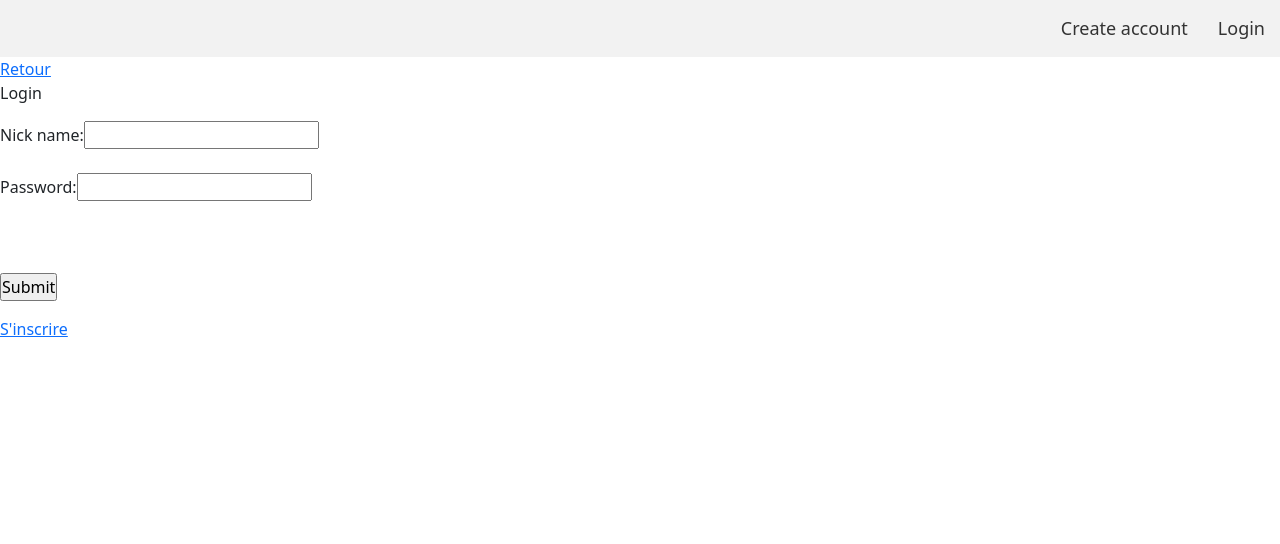
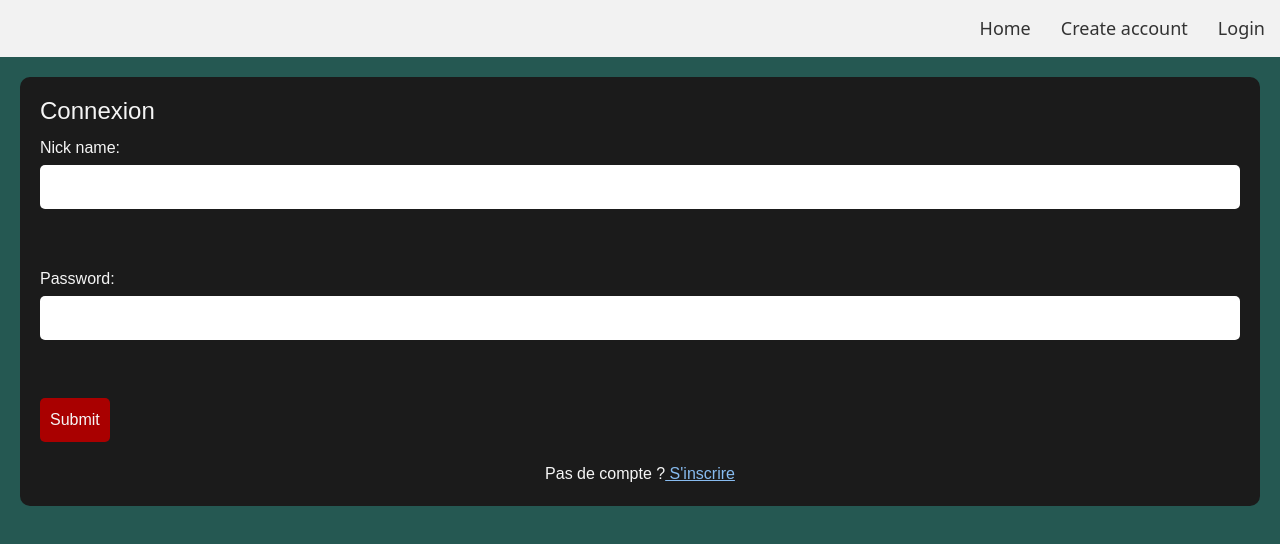
Before and after one commit to Cocancels/hackaton-nodejs, a React (Create React App) app in the folder frontend/: page / in a window 1280 px wide. Shown: the top 544 px of the page. Built offline with nearby package versions, Linux system fonts and the light colour scheme; no server answers.

Commit message:
style inscription connexion

```diff
--- a/frontend/src/components/NavBar/NavBar.tsx
+++ b/frontend/src/components/NavBar/NavBar.tsx
@@ -43,6 +43,9 @@ const NavBar = () => {
         ) : (
           <>
             <li>
+              <Link to="/">Home</Link>
+            </li>
+            <li>
               <Link to="/character">Create account</Link>
             </li>
             <li>
--- a/frontend/src/components/User/CreateUserForm.tsx
+++ b/frontend/src/components/User/CreateUserForm.tsx
@@ -1,23 +1,28 @@
-import {useEffect, useState} from "react";
+import { useEffect, useState } from "react";
 import { Link } from "react-router-dom";
+import "./LoginForm.css";
+
 const CreateUserForm = () => {
   const [firstName, setFirstName] = useState("");
   const [lastName, setLastName] = useState("");
   const [nickName, setNickName] = useState("");
   const [password, setPassword] = useState("");
   const [house, setHouse] = useState(1);
-  const [housesChoices, setHousesChoices] = useState([{id : 0, name : ""}]);
+  const [housesChoices, setHousesChoices] = useState([{ id: 0, name: "" }]);
   const [errorMessage, setErrorMessage] = useState("");
   const [displayLoginContainer, setDisplayLoginContainer] = useState(false);
-  const [registeredUser, setRegisteredUser] = useState({house : {name : ''}, name : ''});
+  const [registeredUser, setRegisteredUser] = useState({
+    house: { name: "" },
+    name: "",
+  });
 
-  const createUserOnExternalApi = () =>{
+  const createUserOnExternalApi = () => {
     //registration on external api
     let user = {
-      name : nickName,
-      password : password,
-      houseId : house,
-    }
+      name: nickName,
+      password: password,
+      houseId: house,
+    };
 
     const requestOptions = {
       method: "POST",
@@ -32,17 +37,19 @@ const CreateUserForm = () => {
           const error = (data && data.message) || response.statusText;
           return Promise.reject(error);
         } else {
-            setRegisteredUser(data)
+          setRegisteredUser(data);
           setDisplayLoginContainer(true);
         }
       })
       .catch((error) => {
-          setErrorMessage("Cet utilisateur existe déjà, veuillez vous connecter.")
+        setErrorMessage(
+          "Cet utilisateur existe déjà, veuillez vous connecter."
+        );
       });
-  }
+  };
   const sendForm = (event: any) => {
-    createUser()
-    createUserOnExternalApi()
+    createUser();
+    createUserOnExternalApi();
     event.preventDefault();
   };
   const createUser = () => {
@@ -67,31 +74,30 @@ const CreateUserForm = () => {
         body: JSON.stringify(user),
       };
       setErrorMessage("");
-      fetch("http://localhost:3001/register", requestOptions)
-          .then(async (response) => {
+      fetch("http://localhost:3001/register", requestOptions).then(
+        async (response) => {
           const data = await response.json();
-          })
         }
+      );
     }
+  };
   const getHousesChoices = () => {
-    fetch("https://hp-api-iim.azurewebsites.net/houses")
-        .then(async (response) => {
+    fetch("https://hp-api-iim.azurewebsites.net/houses").then(
+      async (response) => {
         const data = await response.json();
-          setHousesChoices(data)
-        })
+        setHousesChoices(data);
       }
+    );
+  };
 
   useEffect(() => {
-    getHousesChoices()
-  }, [])
+    getHousesChoices();
+  }, []);
 
   return (
     <div>
-      <Link to="/">Retour</Link>
-
-      <p>Register</p>
-
-      <form onSubmit={sendForm}>
+      <form onSubmit={sendForm} className="harry-potter-form">
+        <h2>Inscription</h2>
         <label>
           First name :
           <input
@@ -125,7 +131,7 @@ const CreateUserForm = () => {
         <label>
           Password :
           <input
-            type="text"
+            type="password"
             name="password"
             onChange={(e) => setPassword(e.target.value)}
           />
@@ -133,15 +139,19 @@ const CreateUserForm = () => {
         <br />
         <br />
         <label>
-          House :
-          <span>{house}</span>
+          House : <span>{house}</span>
+          <br />
+          <br />
           <select
             value={house}
             onChange={(e) => setHouse(parseInt(e.target.value))}
           >
-            {housesChoices.map((house, index) => <option key={index} value={house.id} >{house.name}</option>)}
+            {housesChoices.map((house, index) => (
+              <option key={index} value={house.id}>
+                {house.name}
+              </option>
+            ))}
           </select>
-
         </label>
         <br />
         <br />
@@ -151,11 +161,18 @@ const CreateUserForm = () => {
 
         {displayLoginContainer ? (
           <div>
-            <p>Bienvenue chez {registeredUser.house.name}, {registeredUser.name} !</p>
+            <p>
+              Bienvenue chez {registeredUser.house.name}, {registeredUser.name}{" "}
+              !
+            </p>
+            <div className="inscription-link">
               <Link to="/login">Se connecter</Link>
             </div>
+          </div>
         ) : (
+          <div className="inscription-link">
             <Link to="/login">Se connecter</Link>
+          </div>
         )}
       </form>
     </div>
--- /dev/null
+++ b/frontend/src/components/User/LoginForm.css
@@ -0,0 +1,67 @@
+body {
+  background-color: rgb(37, 88, 82);
+}
+
+.harry-potter-form {
+  background-color: #1b1b1b;
+  color: #f5f5f5;
+  font-family: "Harry Potter", sans-serif;
+  padding: 20px;
+  border-radius: 10px;
+  margin: 20px;
+}
+
+.harry-potter-form h2 {
+  margin-top: 0;
+  font-size: 24px;
+}
+
+.harry-potter-form label {
+  display: block;
+  margin-top: 10px;
+}
+
+.harry-potter-form input[type="text"],
+.harry-potter-form input[type="password"] {
+  border: none;
+  border-radius: 5px;
+  padding: 10px;
+  margin-top: 5px;
+  width: 100%;
+}
+.harry-potter-form select {
+  width: 120px;
+  height: 30px;
+  border: 1px solid #999;
+  font-size: 18px;
+  color: #000000;
+  background-color: #eee;
+  border-radius: 5px;
+}
+
+.harry-potter-form input[type="submit"] {
+  background-color: #a90000;
+  color: #f5f5f5;
+  border: none;
+  border-radius: 5px;
+  padding: 10px;
+  margin-top: 10px;
+  cursor: pointer;
+}
+
+.harry-potter-form input[type="submit"]:hover {
+  background-color: #d31e1e;
+}
+
+.inscription-link {
+  margin-top: 20px;
+  text-align: center;
+}
+
+.inscription-link a {
+  color: #88bcf0;
+}
+
+.inscription-link a:hover {
+  color: #67a9eb;
+}
--- a/frontend/src/components/User/LoginForm.tsx
+++ b/frontend/src/components/User/LoginForm.tsx
@@ -1,6 +1,6 @@
 import { useState } from "react";
 import { Link, useNavigate } from "react-router-dom";
-
+import "./LoginForm.css";
 const CreateUserForm = () => {
   const [nickName, setFirstName] = useState("");
   const [password, setPassword] = useState("");
@@ -10,8 +10,8 @@ const CreateUserForm = () => {
 
   const sendForm = (event: any) => {
     let body = {
-      name : nickName,
-      password : password,
+      name: nickName,
+      password: password,
     };
 
     if (nickName === "" || password === "") {
@@ -30,16 +30,15 @@ const CreateUserForm = () => {
           if (!response.ok) {
             let error = (data && data.message) || response.statusText;
 
-            if(response.status === 500){
-              error = "Mot de passe incorrect."
-            }else if(response.status === 404){
-              error = "Cet utilisateur n'existe pas, veuillez créer un compte."
+            if (response.status === 500) {
+              error = "Mot de passe incorrect.";
+            } else if (response.status === 404) {
+              error = "Cet utilisateur n'existe pas, veuillez créer un compte.";
             }
             return Promise.reject(error);
           } else {
-            localStorage.setItem("userToken", (data.token));
+            localStorage.setItem("userToken", data.token);
           }
-
         })
 
         .then(async (response) => {
@@ -78,11 +77,9 @@ const CreateUserForm = () => {
 
   return (
     <div>
-      <Link to="/">Retour</Link>
+      <form onSubmit={sendForm} className="harry-potter-form">
+        <h2>Connexion</h2>
 
-      <p>Login</p>
-
-      <form onSubmit={sendForm}>
         <label>
           Nick name:
           <input
@@ -104,13 +101,12 @@ const CreateUserForm = () => {
         <br />
         <br />
 
-        <br />
-        <br />
         <input type="submit" value="Submit" />
 
         <p>{errorMessage}</p>
-
-        <Link to="/register">S'inscrire</Link>
+        <div className="inscription-link">
+          Pas de compte ?<Link to="/character"> S'inscrire</Link>
+        </div>
       </form>
     </div>
   );
```
Lines whose indentation alone changed are shown as unchanged.
